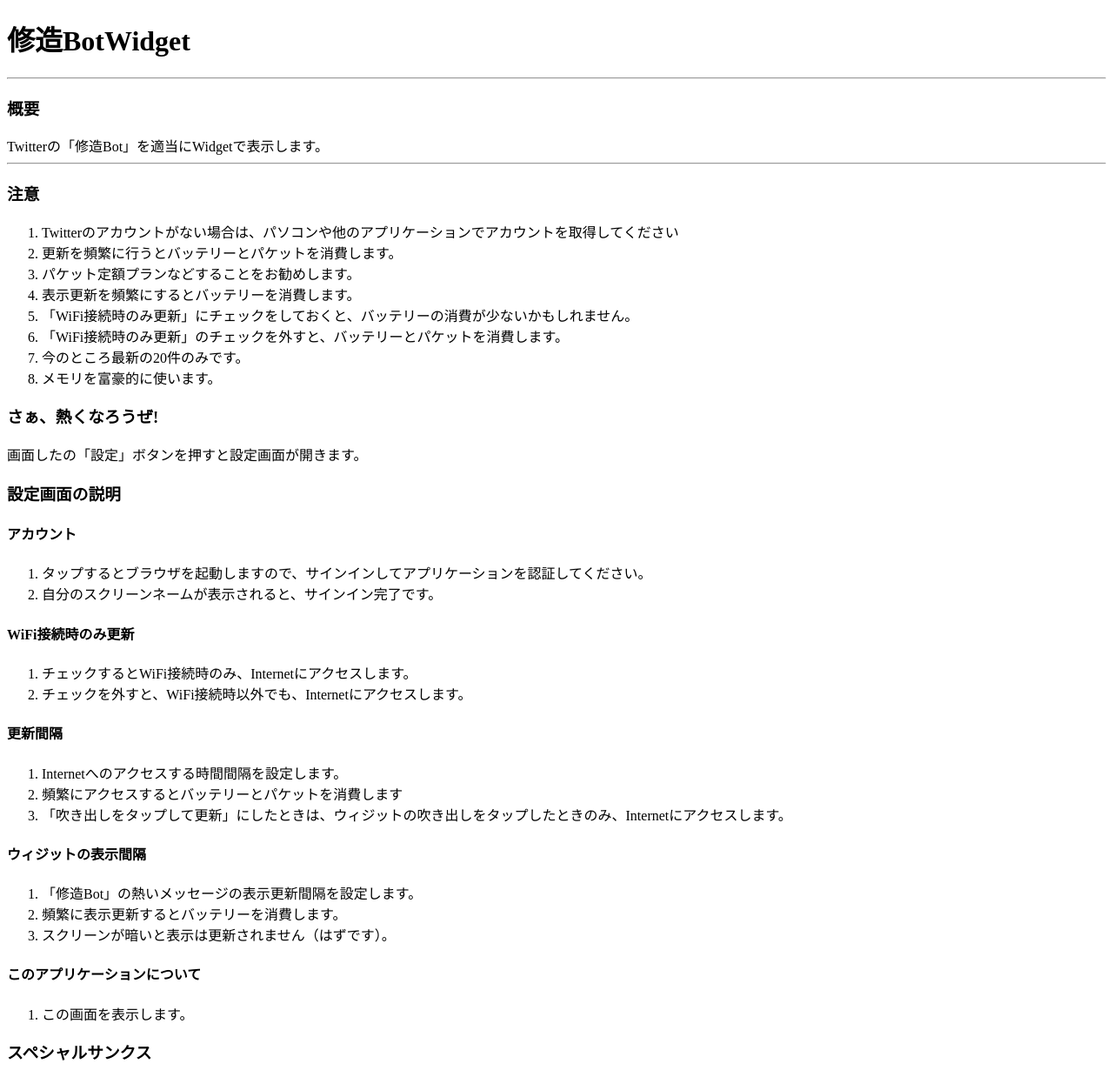
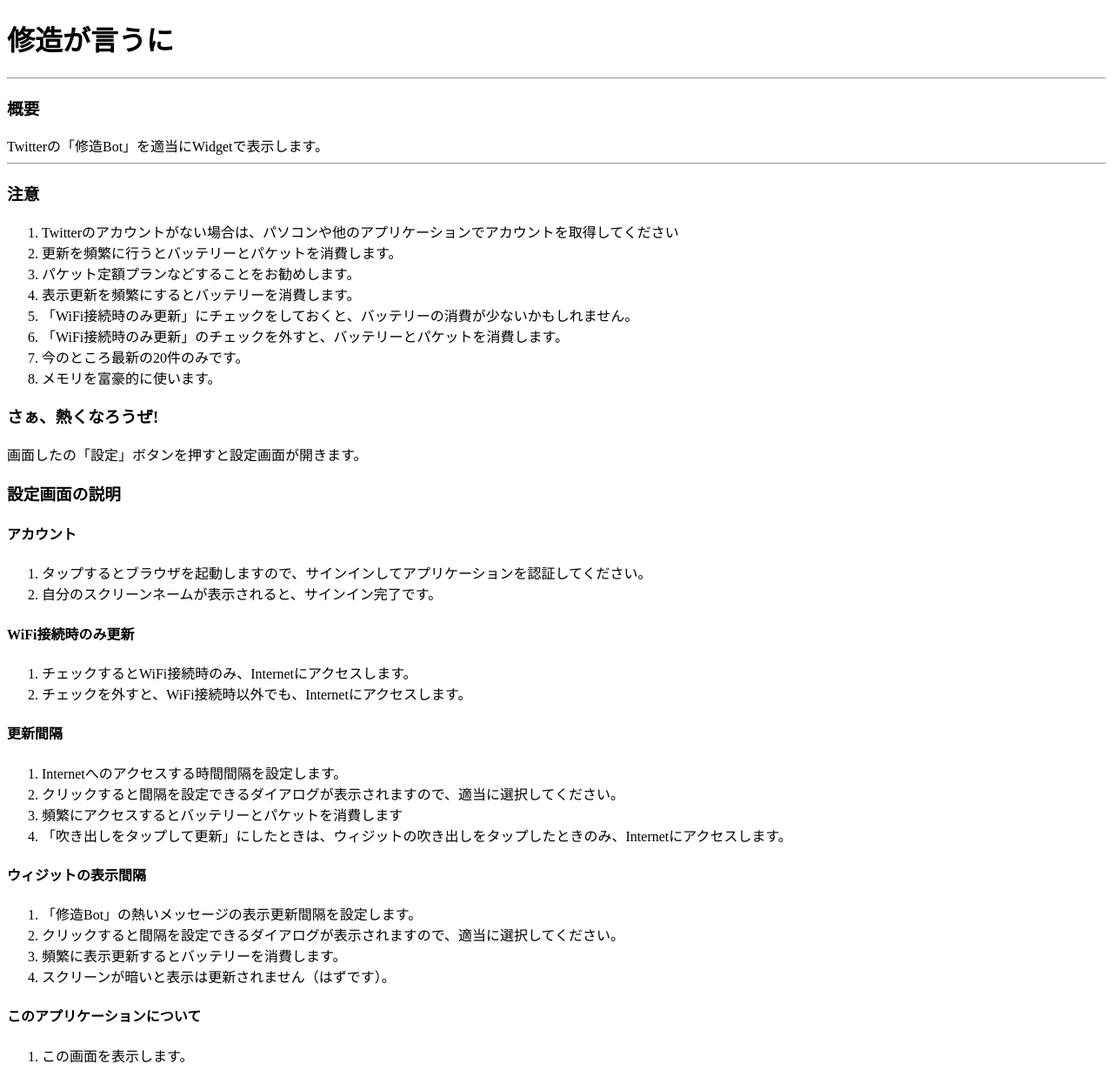
Before and after one commit to peisun/WidgetTwitter, a plain HTML site: page assets/index.html in a window 1280 px wide. Shown: the top 1238 px of the page at 87% size. Drawn offline with Linux system fonts and the light colour scheme.

Commit message:
index.htmlをちょっと変更

```diff
--- a/assets/index.html
+++ b/assets/index.html
@@ -3,10 +3,10 @@
 <html>
 <head>
 <meta http-equiv="Content-Type" content="text/html; charset=UTF-8">
-<title>修造が言うには</title>
+<title>修造BotWidget</title>
 </head>
 <body>
-<h1>修造BotWidget</h1><hr />
+<h1>修造が言うに</h1><hr />
 <h3>概要</h3>
 Twitterの「修造Bot」を適当にWidgetで表示します。<br>
 <hr />
@@ -37,12 +37,14 @@ Twitterの「修造Bot」を適当にWidgetで表示します。<br>
 <h4>更新間隔</h4>
 <ol>
 <li>Internetへのアクセスする時間間隔を設定します。</li>
+<li>クリックすると間隔を設定できるダイアログが表示されますので、適当に選択してください。</li>
 <li>頻繁にアクセスするとバッテリーとパケットを消費します</li>
 <li>「吹き出しをタップして更新」にしたときは、ウィジットの吹き出しをタップしたときのみ、Internetにアクセスします。</li>
 </ol>
 <h4>ウィジットの表示間隔</h4>
 <ol>
 <li>「修造Bot」の熱いメッセージの表示更新間隔を設定します。</li>
+<li>クリックすると間隔を設定できるダイアログが表示されますので、適当に選択してください。</li>
 <li>頻繁に表示更新するとバッテリーを消費します。</li>
 <li>スクリーンが暗いと表示は更新されません（はずです）。</li>
 </ol>
```
